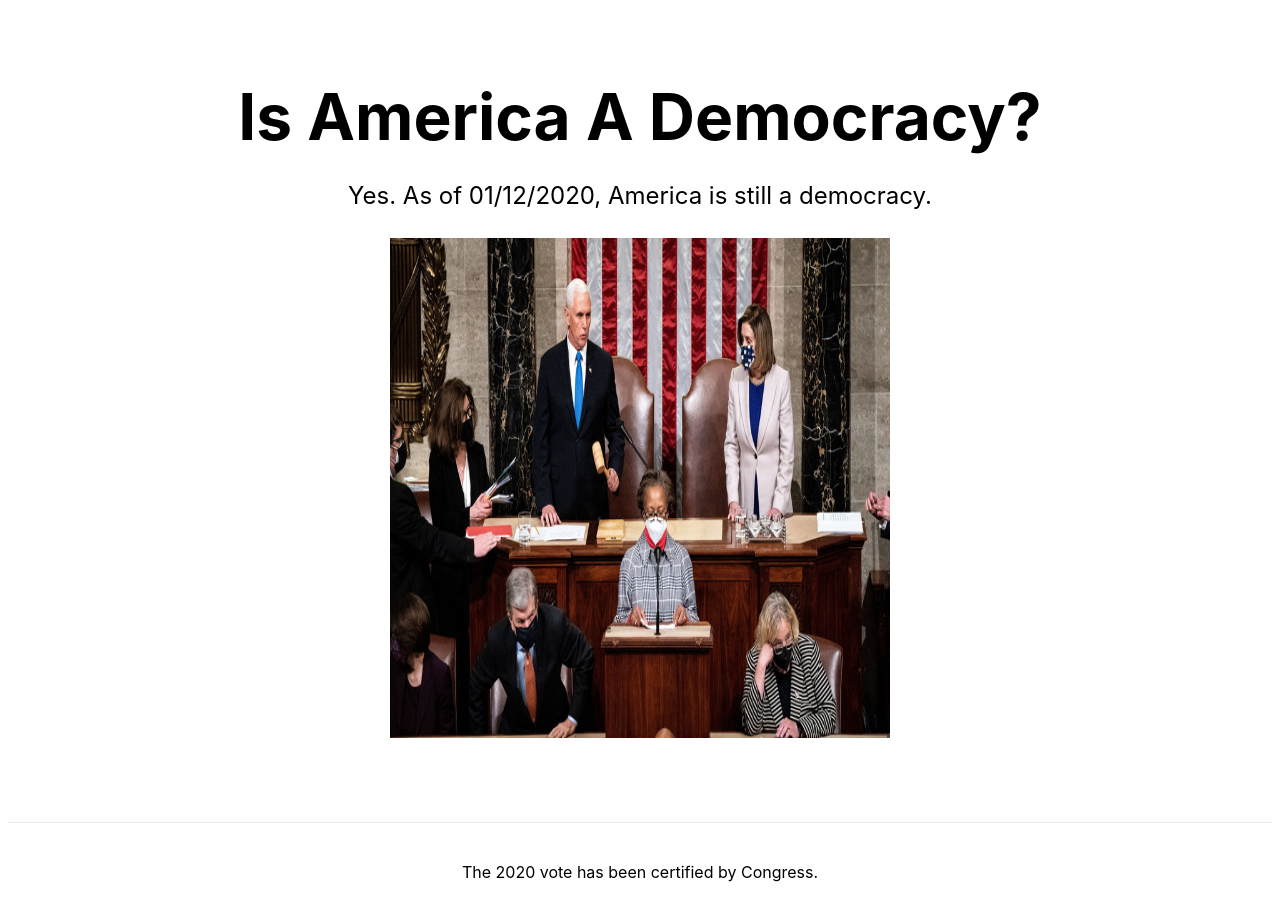
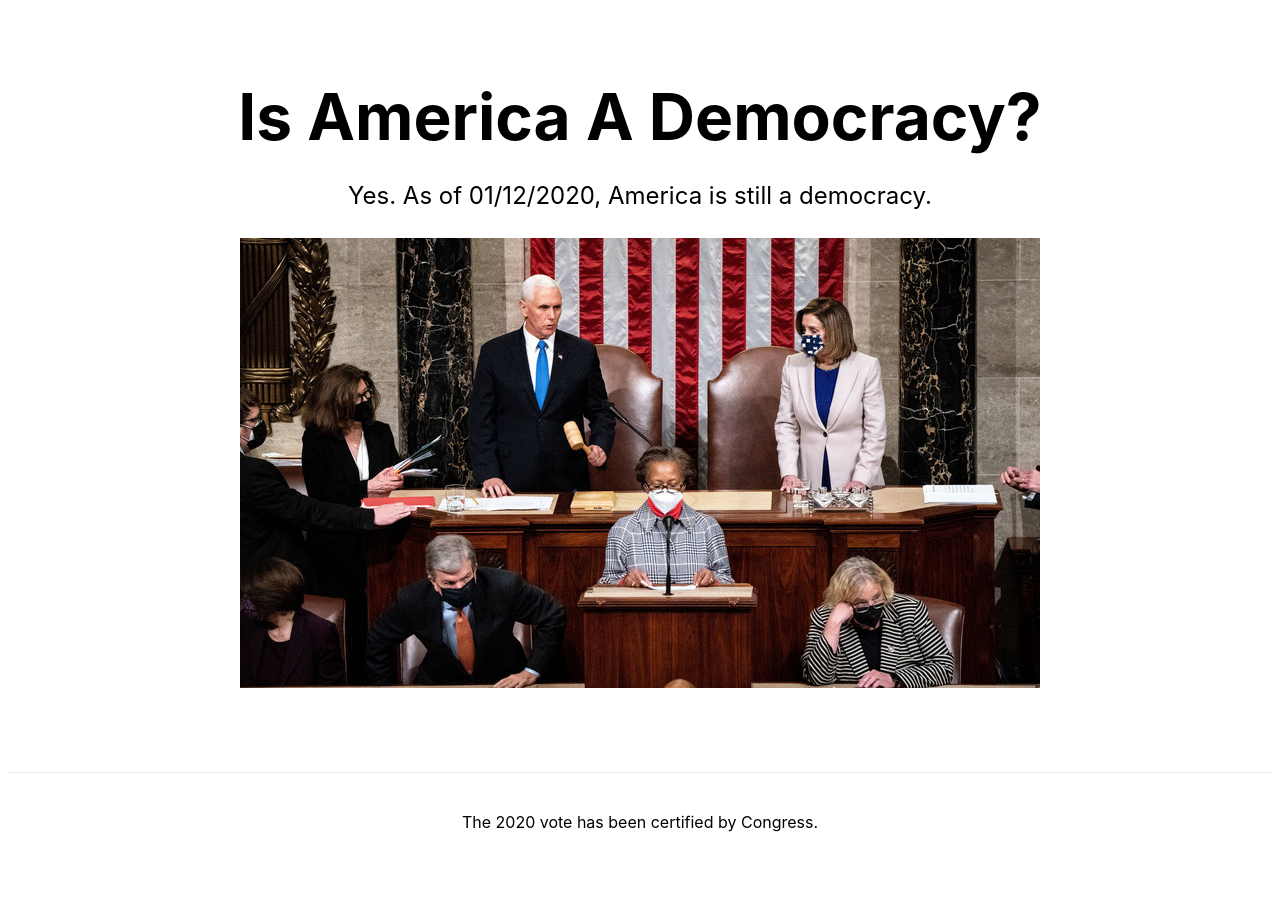
Before and after one commit to benhorst/isamericaademocracy-dotcom, a Next.js app: page / in a window 1280 px wide. After the commit the page ends 872 px from the top, so only its background shows below. Built offline with nearby package versions, Linux system fonts and the light colour scheme.

Commit message:
fix dimensions/ratio on frontpage image

```diff
--- a/pages/index.js
+++ b/pages/index.js
@@ -20,10 +20,11 @@ export default function Home() {
         </p>
         <div>
           <Image
+          width="800"
+          height="450"
+          layout="intrinsic"
         src="/vp_pelosi_certify.jpg"
         alt="Pence and Pelosi preside over joint session of Congress to ratify President-elect Joe Biden's 306-232 Electoral win."
-        width="500"
-        height="500"
       />
         </div>
       </main>
```
